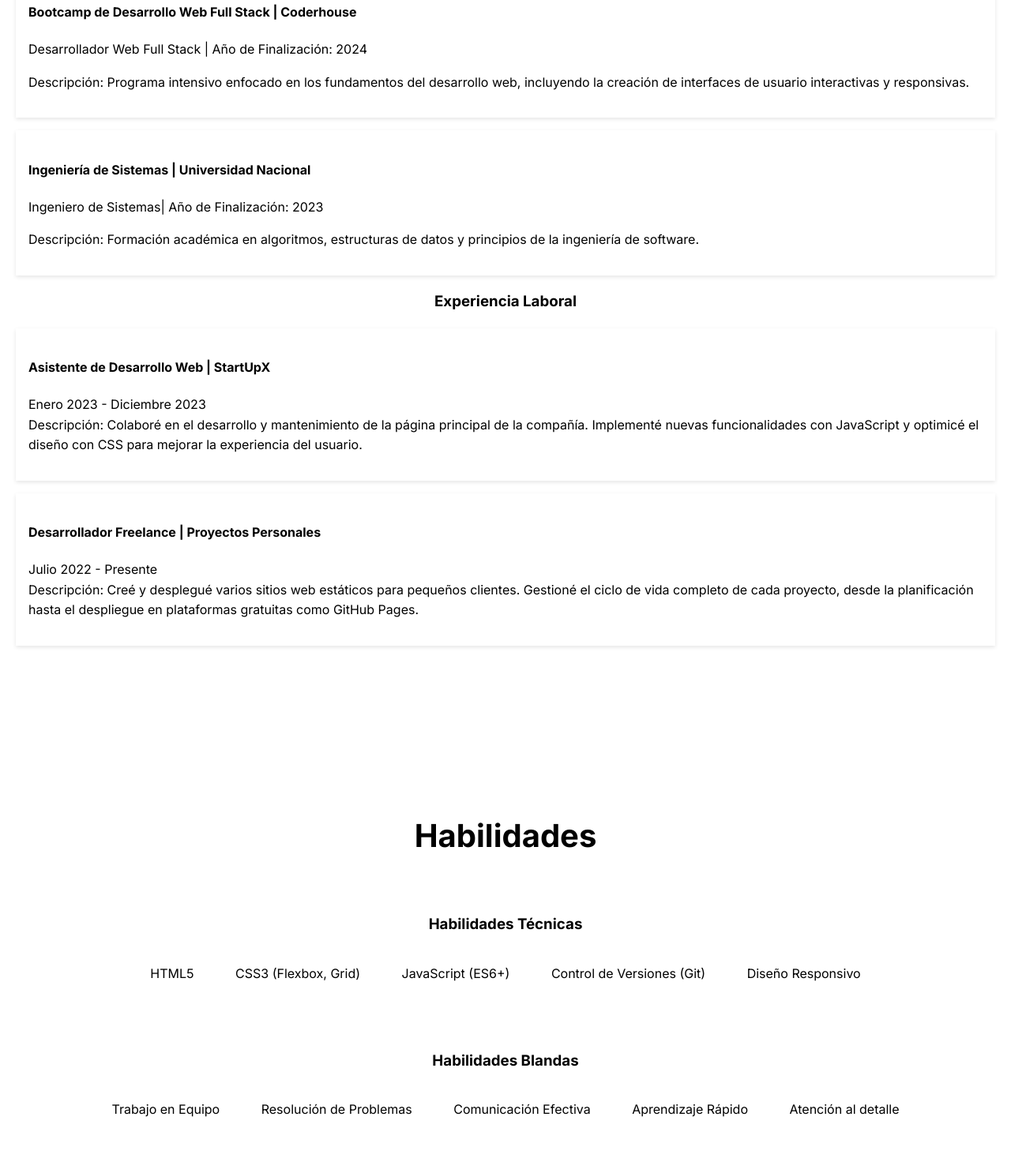
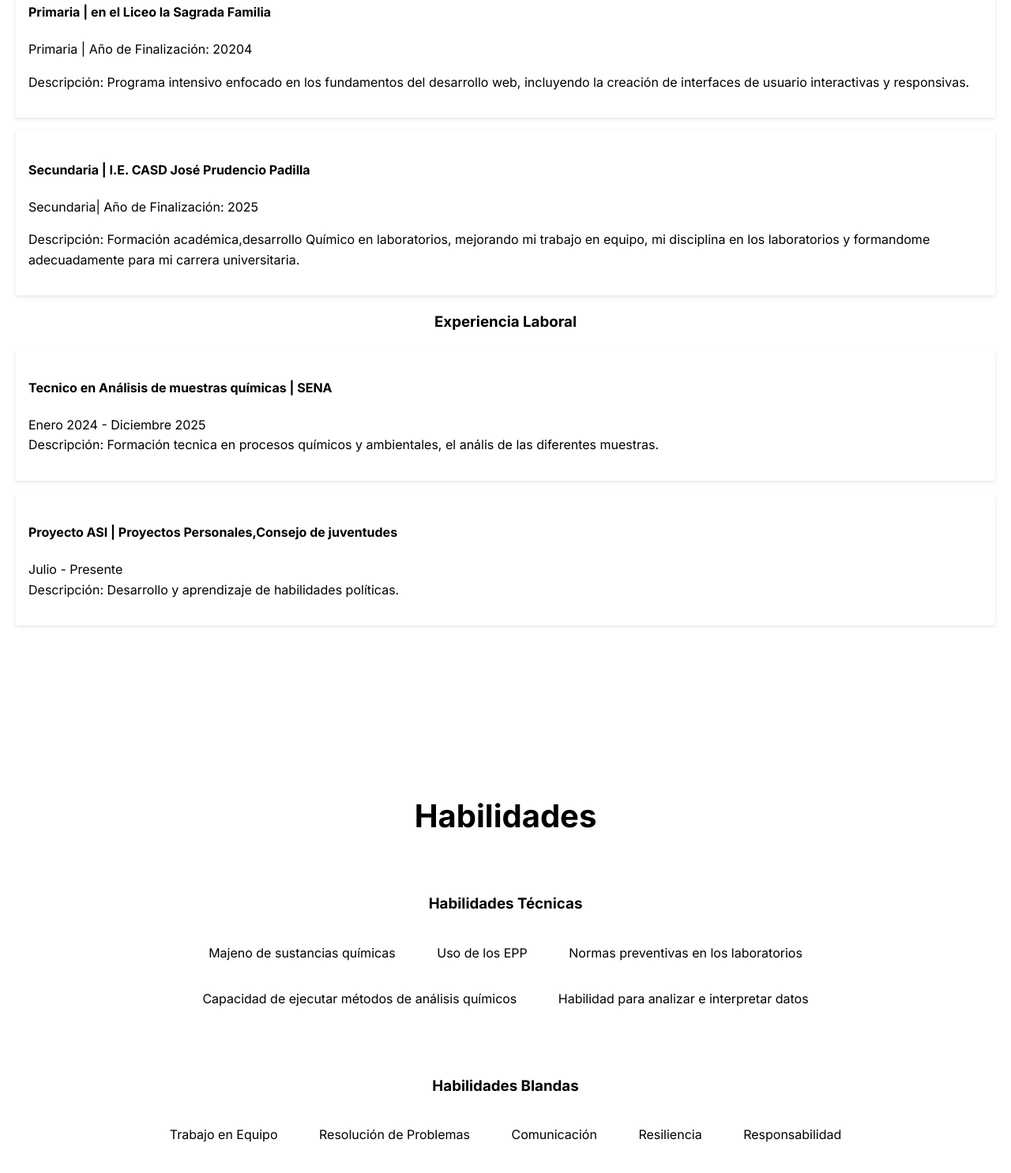
Before and after one commit to nicollegiraldom29-star/MiLandingPage-, a plain HTML site: page index.html in a window 1280 px wide. Shown: the part 1092-2578 px from the top of the page at 79% size. Drawn offline with Linux system fonts and the light colour scheme.

Commit message:
Update index.html

```diff
--- a/index.html
+++ b/index.html
@@ -41,26 +41,26 @@
             <h3>Estudios Realizados</h3>
             <ul class="list">
                 <li>
-                    <h4>Bootcamp de Desarrollo Web Full Stack | Coderhouse</h4>
-                    <p>Desarrollador Web Full Stack | Año de Finalización: 2024</p>
+                    <h4>Primaria | en el Liceo la Sagrada Familia</h4>
+                    <p>Primaria | Año de Finalización: 20204</p>
                     <P>Descripción: Programa intensivo enfocado en los fundamentos del desarrollo web, incluyendo la creación de interfaces de usuario interactivas y responsivas.</P>
                 </li>
                 <li>
-                    <h4>Ingeniería de Sistemas | Universidad Nacional</h4>
-                    <p>Ingeniero de Sistemas| Año de Finalización: 2023</p>
-                    <p>Descripción: Formación académica en algoritmos, estructuras de datos y principios de la ingeniería de software.</p>
+                    <h4>Secundaria | I.E. CASD José Prudencio Padilla</h4>
+                    <p>Secundaria| Año de Finalización: 2025</p>
+                    <p>Descripción: Formación académica,desarrollo Químico en laboratorios, mejorando mi trabajo en equipo, mi disciplina en los laboratorios y formandome adecuadamente para mi carrera universitaria.</p>
                 </li>
             </ul>
 
             <h3>Experiencia Laboral</h3>
             <ul class="list">
                 <li>
-                    <h4>Asistente de Desarrollo Web | StartUpX</h4>
-                    <p>Enero 2023 - Diciembre 2023 <br>Descripción: Colaboré en el desarrollo y mantenimiento de la página principal de la compañía. Implementé nuevas funcionalidades con JavaScript y optimicé el diseño con CSS para mejorar la experiencia del usuario.</p>
+                    <h4>Tecnico en Análisis de muestras químicas | SENA</h4>
+                    <p>Enero 2024 - Diciembre 2025 <br>Descripción: Formación tecnica en procesos químicos y ambientales, el anális de las diferentes muestras.</p>
                 </li>
                 <li>
-                    <h4>Desarrollador Freelance | Proyectos Personales</h4>
-                    <p>Julio 2022 - Presente <br>Descripción: Creé y desplegué varios sitios web estáticos para pequeños clientes. Gestioné el ciclo de vida completo de cada proyecto, desde la planificación hasta el despliegue en plataformas gratuitas como GitHub Pages.</p>
+                    <h4>Proyecto ASI | Proyectos Personales,Consejo de juventudes</h4>
+                    <p>Julio - Presente <br>Descripción: Desarrollo y aprendizaje de habilidades políticas.</p>
                 </li>
             </ul>
         </div>
@@ -72,11 +72,11 @@
             <div class="skill-group">
                 <h3>Habilidades Técnicas</h3>
                 <ul class="list-inline">
-                    <li>HTML5</li>
-                    <li>CSS3 (Flexbox, Grid)</li>
-                    <li>JavaScript (ES6+)</li>
-                    <li>Control de Versiones (Git)</li>
-                    <li>Diseño Responsivo</li>
+                    <li>Majeno de sustancias químicas</li>
+                    <li>Uso de los EPP</li>
+                    <li>Normas preventivas en los laboratorios</li>
+                    <li>Capacidad de ejecutar métodos de análisis químicos</li>
+                    <li>Habilidad para analizar e interpretar datos</li>
                 </ul>
             </div>
             <div class="skill-group">
@@ -84,9 +84,9 @@
                 <ul class="list-inline">
                     <li>Trabajo en Equipo</li>
                     <li>Resolución de Problemas</li>
-                    <li>Comunicación Efectiva</li>
-                    <li>Aprendizaje Rápido</li>
-                    <li>Atención al detalle</li>
+                    <li>Comunicación</li>
+                    <li>Resiliencia</li>
+                    <li>Responsabilidad</li>
                 </ul>
             </div>
         </div>
@@ -95,10 +95,10 @@
     <section id="linktree" class="section linktree-section">
         <h2 class="section-title">Mis Redes y Proyectos</h2>
         <div class="linktree-container">
-            <img src="./pato.jpg" alt="Tu Foto de Perfil" class="profile-photo">
-            <a href="URL_GITHUB" target="_blank" class="linktree-link"><strong>GitHub</strong></a>
-            <a href="URL_LINKEDIN" target="_blank" class="linktree-link"><strong>LinkedIn</strong></a>
-            <a href="URL_PORTAFOLIO" target="_blank" class="linktree-link"><strong>Portafolio</strong></a>
+            <img src="\Milandingpage\IMG_20250727_131444.jpg" alt="Tu Foto de Perfil" class="profile-photo">
+            <a href="https://www.instagram.com/_n1c0ll3__/" target="_blank" class="linktree-link"><strong>Instagram</strong></a>
+            <a href="https://www.tiktok.com/@nicolle_silvana?_t=ZS-8zDNtVGfQ6K&_r=1" target="_blank" class="linktree-link"><strong>Tiktok</strong></a>
+            <a href="URL_PORTAFOLIO" target="_blank" class="linktree-link"><strong>WhatsApp</strong></a>
             </div>
     </section>
 
@@ -119,4 +119,5 @@
 
     <script src="./script.js"></script>
 </body>
+
 </html>
```
